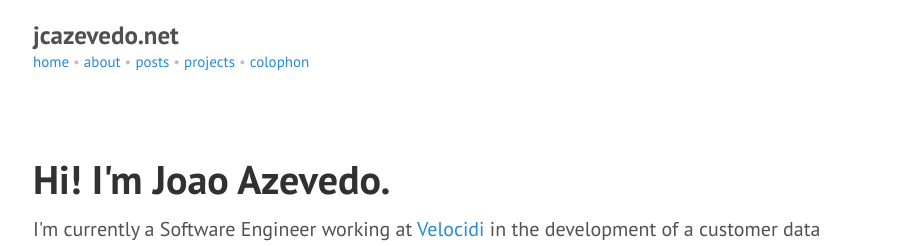
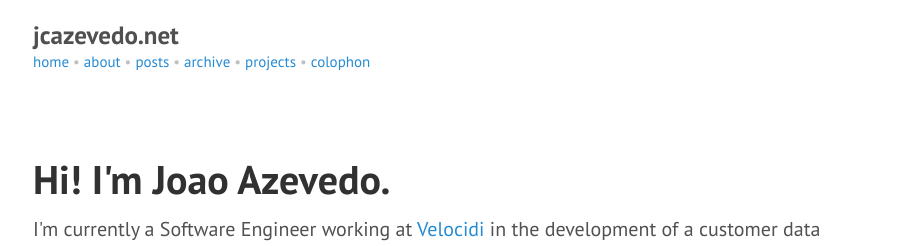
Before and after one commit to jcazevedo/jcazevedo.net, a Jekyll site: the page built from index.html, in a window 1280 px wide. Shown: the top 246 px of the page, without its empty margins (187-1091 px from the left). Built offline with Jekyll 4.4.1, drawn with Linux system fonts in a browser that asks for light colours.

Commit message:
Add a link to archive in the header

```diff
--- a/_includes/header.html
+++ b/_includes/header.html
@@ -6,6 +6,7 @@
     <a href="/">home</a> •
     <a href="/about">about</a> •
     <a href="/posts">posts</a> •
+    <a href="/posts/archive">archive</a> •
     <a href="/projects">projects</a> •
     <a href="/colophon">colophon</a>
   </div>
```
